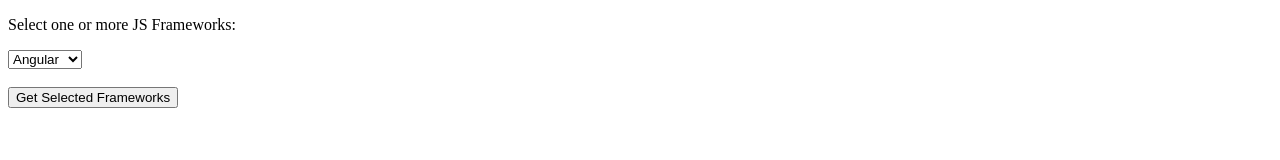
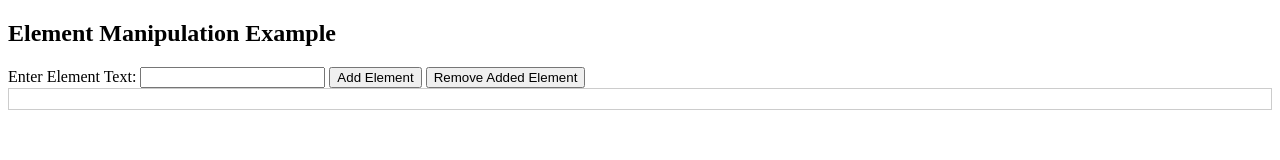
Before and after one commit to sabbirsun/ES-6-Part-2-, a plain HTML site: page index.html in a window 1280 px wide. Drawn offline with Linux system fonts and the light colour scheme.

Commit message:
add or remove

```diff
--- a/index.html
+++ b/index.html
@@ -4,6 +4,13 @@
     <meta charset="UTF-8">
     <meta name="viewport" content="width=device-width, initial-scale=1.0">
     <title>Document</title>
+    <style>
+        #elementContainer {
+          border: 1px solid #ccc;
+          padding: 10px;
+          margin-bottom: 10px;
+        }
+      </style>
 </head>
 <body>
     <!-- Radio Button
@@ -35,7 +42,7 @@
 
     <button id="btn">Select Your Color</button> -->
 
-    <!-- Selected Box -->
+    <!-- Selected Box
 
     <div id="container">
         <p>Select one or more JS Frameworks: </p>
@@ -49,7 +56,21 @@
             <br><br>
             <button id="btn">Get Selected Frameworks</button>
         </form>
-    </div>
+    </div> -->
+
+    <!-- Add or Remove -->
+
+    <h2>Element Manipulation Example</h2>
+
+  <label for="elementText">Enter Element Text:</label>
+  <input type="text" id="elementText">
+  <button onclick="addElement()">Add Element</button>
+  <button onclick="removeElement()">Remove Added Element</button>
+
+  <div id="elementContainer">
+    <!-- Elements will be added/removed here -->
+  </div>
+
 
 
     <script src="index.js"></script>
--- a/index.js
+++ b/index.js
@@ -304,7 +304,7 @@ btn.addEventListener("click", (e) => {
 
 // Selected Box
 
-const Frameworks = document.querySelector("#Frameworks");
+/*const Frameworks = document.querySelector("#Frameworks");
 const btn = document.querySelector("#btn");
 
 btn.onclick = (e) => {
@@ -314,4 +314,40 @@ btn.onclick = (e) => {
         .map((option) => option.text);
     //console.log(selectedFrameworks);
     alert(selectedFrameworks);
-};
+};*/
+
+// Add or Remove
+
+let lastAddedElement = null;
+
+// Function to add an element
+function addElement() {
+  var elementText = document.getElementById("elementText").value;
+
+  if (elementText.trim() !== "") {
+    var newElement = document.createElement("p");
+    var textNode = document.createTextNode(elementText);
+    newElement.appendChild(textNode);
+
+    // Append the new element to the container
+    document.getElementById("elementContainer").appendChild(newElement);
+
+    // Keep track of the last added element
+    lastAddedElement = newElement;
+
+    // Clear the input field
+    document.getElementById("elementText").value = "";
+  } else {
+    alert("Please enter text for the new element.");
+  }
+}
+
+// Function to remove the last added element
+function removeElement() {
+  if (lastAddedElement) {
+    lastAddedElement.parentNode.removeChild(lastAddedElement);
+    lastAddedElement = null;
+  } else {
+    alert("No elements to remove.");
+  }
+}
```
